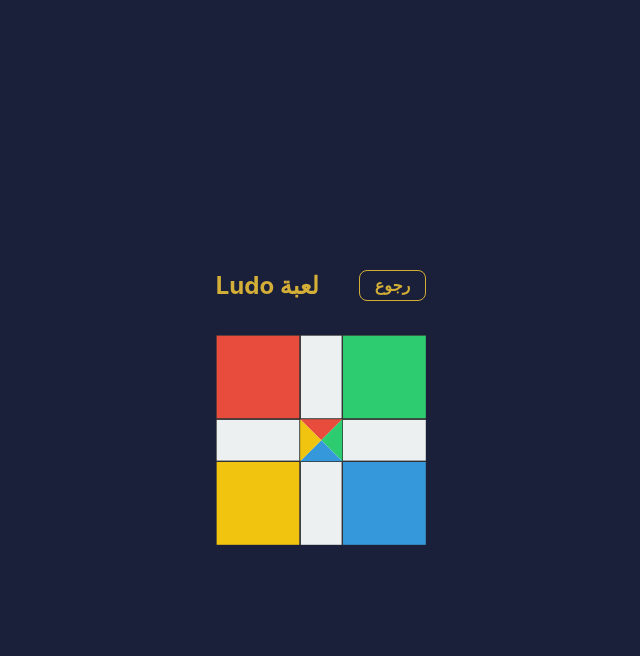
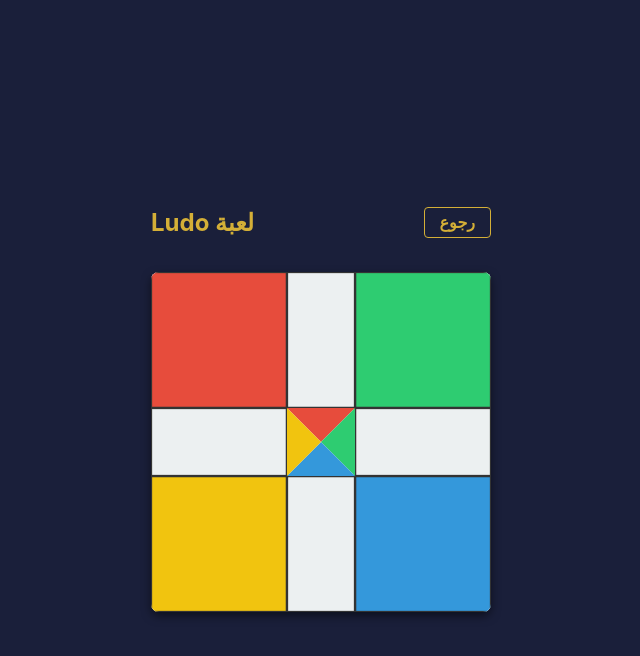
Before and after one commit to itqanpos/board-kings, a React (Vite) app: page / in a window 1280 px wide. Both pictures are taken after a click on the button "Ludo - لودو". Shown: the top 656 px of the page, without its empty margins (421-1061 px from the left). Built offline with nearby package versions, Linux system fonts and the light colour scheme.

Commit message:
Refactor CSS for game screen and ludo board
Removed unused styles and updated button and game screen styles.

```diff
--- a/src/index.css
+++ b/src/index.css
@@ -51,16 +51,6 @@ button:active {
   opacity: 0.8;
 }
 
-.game-screen h2 {
-  color: #d4af37;
-}
-
-.game-screen button {
-  margin-top: 20px;
-  background-color: transparent;
-  color: #c9c9c9;
-  border: 1px solid #c9c9c9;
-}
 /* تنسيقات لعبة Ludo */
 .ludo-container {
   width: 100%;
@@ -81,42 +71,30 @@ button:active {
   border: 1px solid #d4af37;
   padding: 5px 15px;
   font-size: 1rem;
+  border-radius: 4px;
 }
 
-.ludo-board {
+.ludo-board-wrapper {
   width: 100%;
-  aspect-ratio: 1 / 1;
   background-color: #fff;
-  border: 4px solid #333;
   border-radius: 8px;
-  position: relative;
-  display: grid;
-  grid-template-columns: 1fr 1fr 1fr;
-  grid-template-rows: 1fr 1fr 1fr;
-  padding: 4px;
-  box-sizing: border-box;
+  overflow: hidden;
+  box-shadow: 0 4px 10px rgba(0,0,0,0.5);
 }
 
-.home-base {
-  border: 2px solid #333;
-  border-radius: 4px;
-}
-.red-base { background-color: #e74c3c; }
-.green-base { background-color: #2ecc71; }
-.yellow-base { background-color: #f1c40f; }
-.blue-base { background-color: #3498db; }
-
-.play-path {
-  background-color: #ecf0f1;
-  border: 2px solid #333;
-  display: flex;
-  justify-content: center;
-  align-items: center;
+.ludo-svg {
+  width: 100%;
+  height: auto;
+  display: block;
 }
 
-.center-triangle {
-  width: 50%;
-  height: 50%;
-  background-color: #333;
-  clip-path: polygon(50% 0%, 100% 50%, 50% 100%, 0% 50%);
+.game-screen h2 {
+  color: #d4af37;
 }
+
+.game-screen button {
+  margin-top: 20px;
+  background-color: transparent;
+  color: #c9c9c9;
+  border: 1px solid #c9c9c9;
+}
```
